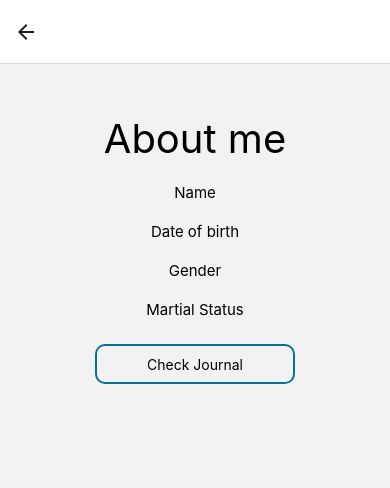
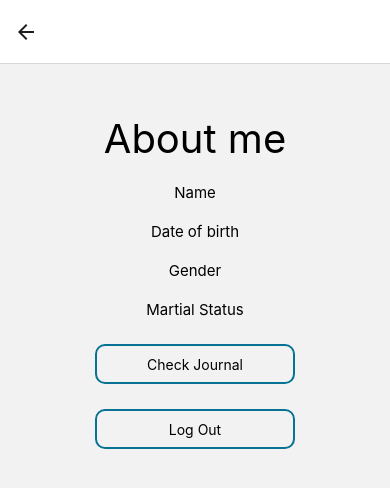
Before and after one commit to ACMDreamTeam/memorium-frontened, a React Native app: screen /AboutMe in a window 390 px wide. Shown: the top 488 px of the page. Built offline with nearby package versions, Linux system fonts and the light colour scheme; what expo-linking would draw is missing.

Commit message:
Added logout button inside about me

```diff
--- a/screens/AboutMe.tsx
+++ b/screens/AboutMe.tsx
@@ -15,6 +15,10 @@ export default function AboutMe({ navigation }: RootStackScreenProps<'AboutMe'>)
 
       <TouchableOpacity style={styles.btn} onPress={() => navigation.navigate('JournalView')}>
         <Text>Check Journal</Text>
+      </TouchableOpacity>
+
+      <TouchableOpacity style={styles.btn} onPress={() => navigation.navigate('Login')}>
+        <Text>Log Out</Text>
       </TouchableOpacity>
     </View>
   );
```
